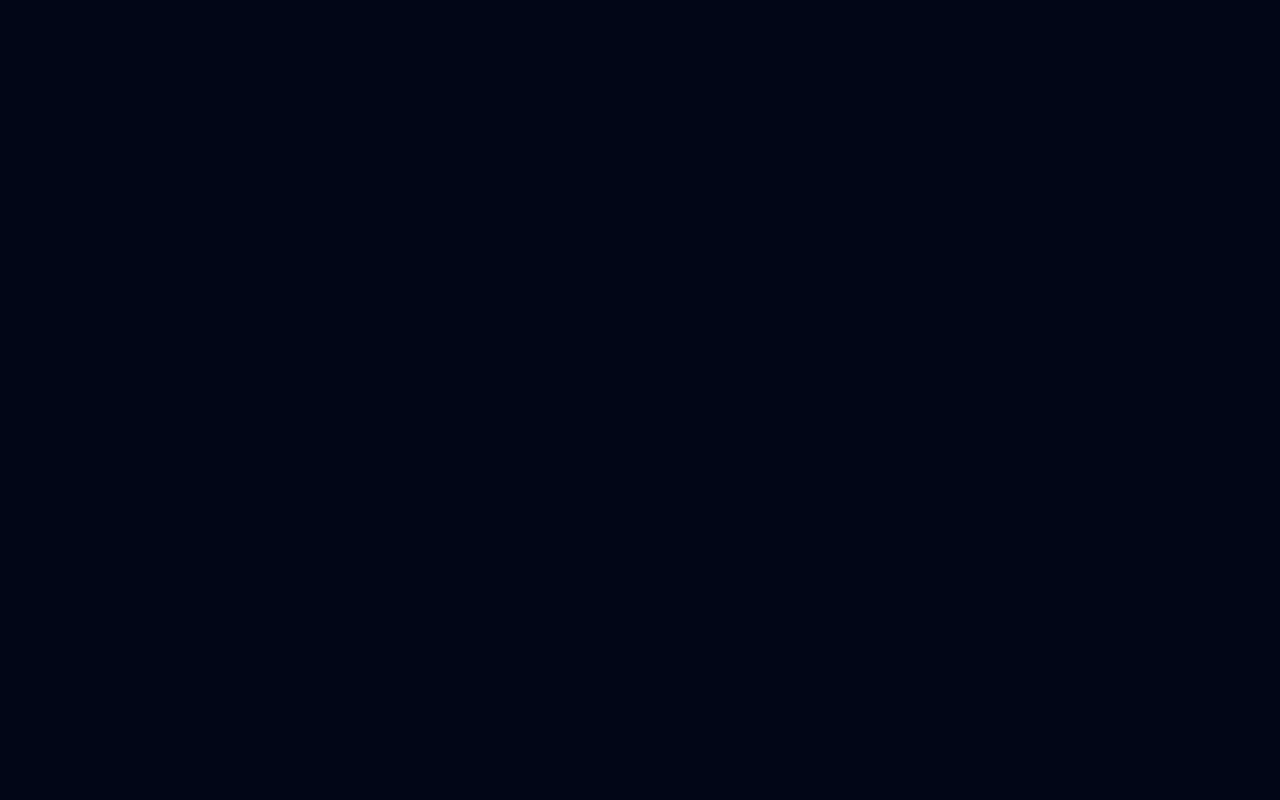
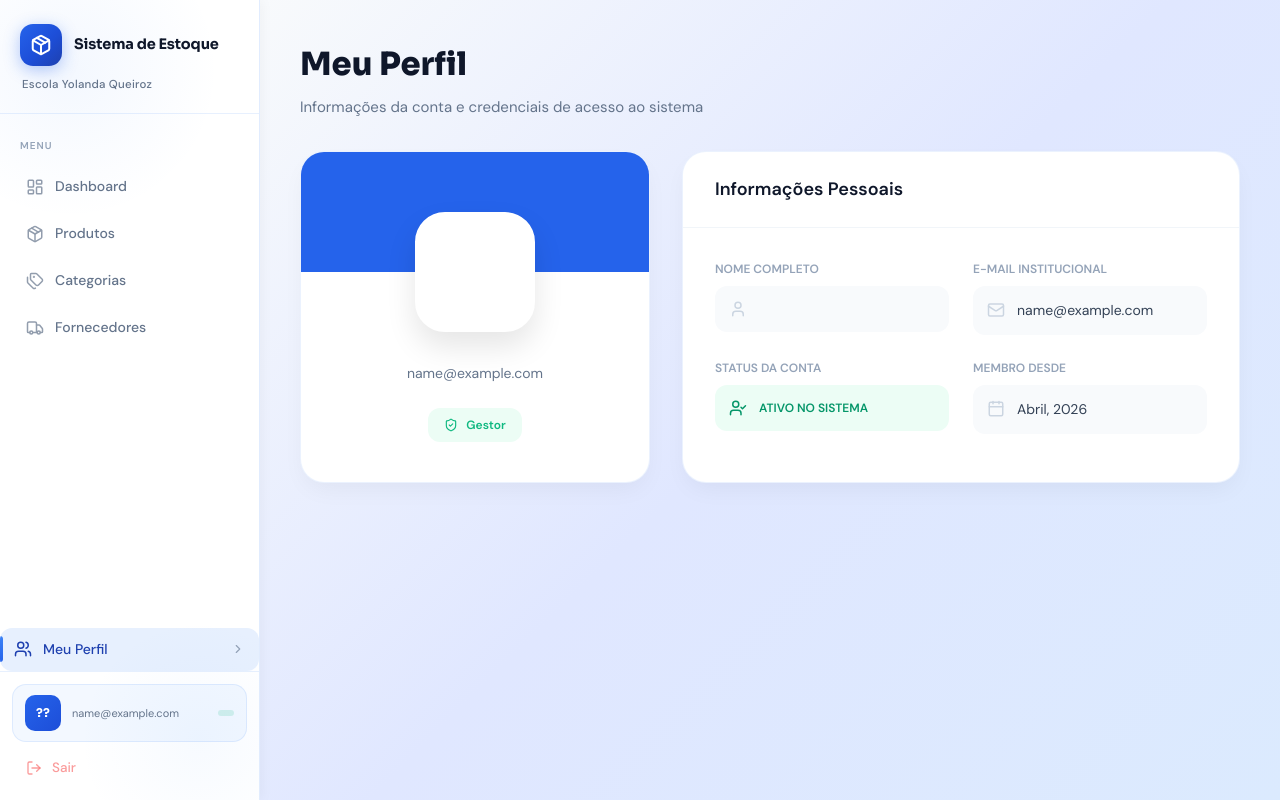
Before and after one commit to rhyanzfxp/SistemaGestaoDeEstoque, a React (Vite) app in the folder client/: page /perfil in a window 1280 px wide. Before the commit this address had no page. Built offline with nearby package versions, Linux system fonts and the light colour scheme; sample sign-in values are in the browser's storage.

Commit message:
feat: implementacao visual da tela de perfil

```diff
--- a/client/src/App.tsx
+++ b/client/src/App.tsx
@@ -8,6 +8,7 @@ import Login from './pages/Login'
 import Categories from './pages/Categories'
 import Fornecedores from './pages/Fornecedores'
 import Movimentacoes from './pages/Movimentacoes'
+import Perfil from './pages/Perfil';
 
 function App() {
   return (
@@ -39,6 +40,15 @@ function App() {
               </ProtectedRoute>
             }
           />
+
+          <Route
+           path="/perfil"
+           element={
+             <ProtectedRoute>
+               <Perfil />
+              </ProtectedRoute>
+            }
+         />
 
           <Route
             path="/categorias"
--- a/client/src/components/Sidebar.tsx
+++ b/client/src/components/Sidebar.tsx
@@ -321,6 +321,15 @@ export default function Sidebar() {
           )}
         </nav>
 
+        <NavLink
+  to="/perfil"
+  className={({ isActive }) => `sb-link ${isActive ? 'sb-link--active' : ''}`}
+>
+  <Users size={18} className="sb-link__icon" strokeWidth={2} />
+  <span>Meu Perfil</span>
+  <ChevronRight size={14} className="sb-link__chevron" />
+</NavLink>
+
         <div className="sb-footer">
           <div className="sb-user">
             <div className="sb-user__avatar">{initials}</div>
--- /dev/null
+++ b/client/src/pages/Perfil.tsx
@@ -0,0 +1,250 @@
+import { useAuth } from '../contexts/AuthContext';
+import { User, Mail, ShieldCheck, UserCheck, Calendar } from 'lucide-react';
+
+export default function Perfil() {
+  const { user } = useAuth();
+
+  return (
+    <>
+      <style>{perfilStyles}</style>
+      <div className="perfil-root">
+        <div className="perfil-content-wrapper">
+          <div className="perfil-header">
+            <h1 className="perfil-title">Meu Perfil</h1>
+            <p className="perfil-subtitle">Informações da conta e credenciais de acesso ao sistema</p>
+          </div>
+
+          <div className="perfil-grid">
+            {/* Card de Identidade */}
+            <div className="perfil-card perfil-card--identity">
+              <div className="perfil-banner" />
+              <div className="perfil-identity-content">
+                <div className="perfil-avatar-wrapper">
+                  <div className="perfil-avatar">
+                    {user?.nome?.charAt(0).toUpperCase()}
+                  </div>
+                </div>
+                <h2 className="perfil-name">{user?.nome}</h2>
+                <p className="perfil-email-sub">{user?.email}</p>
+
+                <div className={`perfil-badge ${user?.perfil === 'ADMIN' ? 'perfil-badge--admin' : 'perfil-badge--gestor'}`}>
+                  <ShieldCheck size={14} />
+                  {user?.perfil === 'ADMIN' ? 'Administrador' : 'Gestor'}
+                </div>
+              </div>
+            </div>
+
+            {/* Área de Detalhes */}
+            <div className="perfil-card perfil-card--details">
+              <div className="perfil-card-header">
+                <h3 className="perfil-card-title">Informações Pessoais</h3>
+              </div>
+
+              <div className="perfil-info-grid">
+                <div className="perfil-info-group">
+                  <label className="perfil-label">Nome Completo</label>
+                  <div className="perfil-static-field">
+                    <User size={18} className="perfil-field-icon" />
+                    <span>{user?.nome}</span>
+                  </div>
+                </div>
+
+                <div className="perfil-info-group">
+                  <label className="perfil-label">E-mail Institucional</label>
+                  <div className="perfil-static-field">
+                    <Mail size={18} className="perfil-field-icon" />
+                    <span>{user?.email}</span>
+                  </div>
+                </div>
+
+                <div className="perfil-info-group">
+                  <label className="perfil-label">Status da Conta</label>
+                  <div className="perfil-status-field">
+                    <UserCheck size={18} />
+                    <span>ATIVO NO SISTEMA</span>
+                  </div>
+                </div>
+
+                <div className="perfil-info-group">
+                  <label className="perfil-label">Membro Desde</label>
+                  <div className="perfil-static-field">
+                    <Calendar size={18} className="perfil-field-icon" />
+                    <span>Abril, 2026</span>
+                  </div>
+                </div>
+              </div>
+            </div>
+          </div>
+        </div>
+      </div>
+    </>
+  );
+}
+
+const perfilStyles = `
+  .perfil-root {
+    flex: 1;
+    min-height: 100vh;
+    background: linear-gradient(135deg, #f8fafc 0%, #e0e7ff 50%, #dbeafe 100%);
+    font-family: 'DM Sans', sans-serif;
+    padding: 40px;
+    display: flex;
+    flex-direction: column;
+    /* REMOVIDO margin-left para não duplicar o espaço da sidebar global */
+    margin-left: 0;
+    width: 100%;
+    align-items: flex-start;
+  }
+
+  .perfil-content-wrapper {
+    width: 100%;
+    /* Max-width para não esticar demais em telas ultra-wide */
+    max-width: 1200px;
+  }
+
+  .perfil-header {
+    margin-bottom: 32px;
+  }
+
+  .perfil-title {
+    font-family: 'Sora', sans-serif;
+    font-size: 32px;
+    font-weight: 800;
+    color: #0f172a;
+    margin-bottom: 8px;
+  }
+
+  .perfil-subtitle {
+    font-size: 15px;
+    color: #64748b;
+  }
+
+  .perfil-grid {
+    display: grid;
+    grid-template-columns: 350px 1fr;
+    gap: 32px;
+    width: 100%;
+  }
+
+  .perfil-card {
+    background: #ffffff;
+    border-radius: 24px;
+    border: 1px solid rgba(59, 130, 246, 0.1);
+    box-shadow: 0 10px 25px -5px rgba(0, 0, 0, 0.05);
+    overflow: hidden;
+  }
+
+  .perfil-banner {
+    height: 120px;
+    background: #2563eb;
+  }
+
+  .perfil-identity-content {
+    padding: 0 24px 40px;
+    text-align: center;
+  }
+
+  .perfil-avatar-wrapper {
+    margin-top: -60px;
+    margin-bottom: 20px;
+    display: inline-block;
+  }
+
+  .perfil-avatar {
+    width: 120px;
+    height: 120px;
+    border-radius: 30px;
+    background: #fff;
+    display: flex;
+    align-items: center;
+    justify-content: center;
+    font-size: 48px;
+    font-weight: 800;
+    color: #2563eb;
+    border: 6px solid #fff;
+    box-shadow: 0 15px 30px rgba(0,0,0,0.1);
+  }
+
+  .perfil-name {
+    font-size: 22px;
+    font-weight: 700;
+    color: #0f172a;
+    margin-bottom: 4px;
+  }
+
+  .perfil-email-sub {
+    font-size: 14px;
+    color: #64748b;
+    margin-bottom: 24px;
+  }
+
+  .perfil-badge {
+    display: inline-flex;
+    align-items: center;
+    gap: 8px;
+    padding: 8px 16px;
+    border-radius: 12px;
+    font-size: 12px;
+    font-weight: 700;
+  }
+
+  .perfil-badge--admin { background: #eff6ff; color: #2563eb; }
+  .perfil-badge--gestor { background: #ecfdf5; color: #10b981; }
+
+  .perfil-card-header {
+    padding: 24px 32px;
+    border-bottom: 1px solid #f1f5f9;
+  }
+
+  .perfil-card-title {
+    font-size: 18px;
+    font-weight: 700;
+    color: #0f172a;
+  }
+
+  .perfil-info-grid {
+    padding: 32px;
+    display: grid;
+    grid-template-columns: 1fr 1fr;
+    gap: 24px;
+  }
+
+  .perfil-label {
+    font-size: 12px;
+    font-weight: 600;
+    color: #94a3b8;
+    text-transform: uppercase;
+    margin-bottom: 8px;
+    display: block;
+  }
+
+  .perfil-static-field {
+    display: flex;
+    align-items: center;
+    gap: 12px;
+    padding: 14px;
+    background: #f8fafc;
+    border-radius: 12px;
+    color: #334155;
+    font-size: 14px;
+  }
+
+  .perfil-field-icon { color: #cbd5e1; }
+
+  .perfil-status-field {
+    display: flex;
+    align-items: center;
+    gap: 12px;
+    padding: 14px;
+    background: #ecfdf5;
+    border-radius: 12px;
+    color: #059669;
+    font-weight: 700;
+    font-size: 12px;
+  }
+
+  @media (max-width: 1024px) {
+    .perfil-grid { grid-template-columns: 1fr; }
+    .perfil-root { padding: 20px; }
+  }
+`;
```
